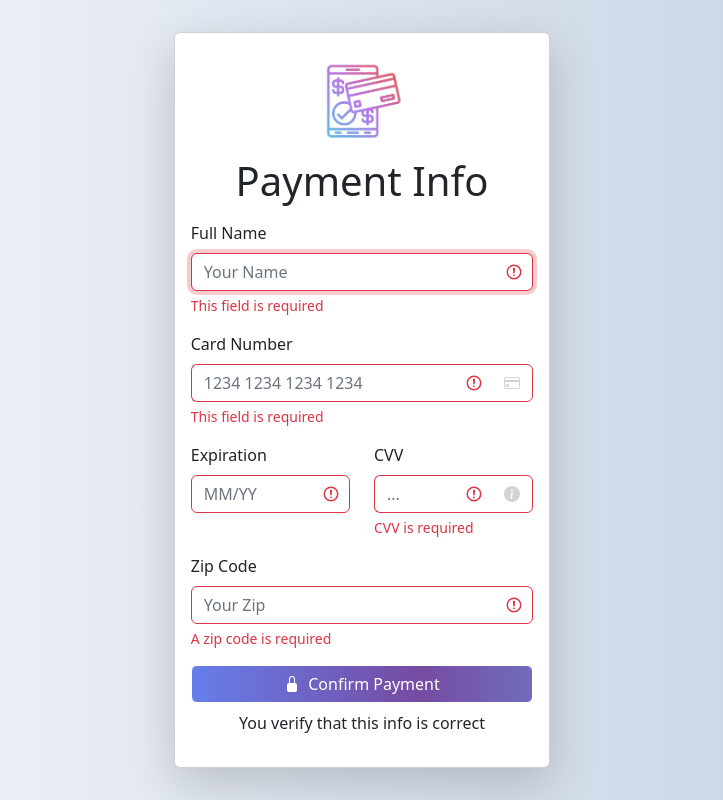
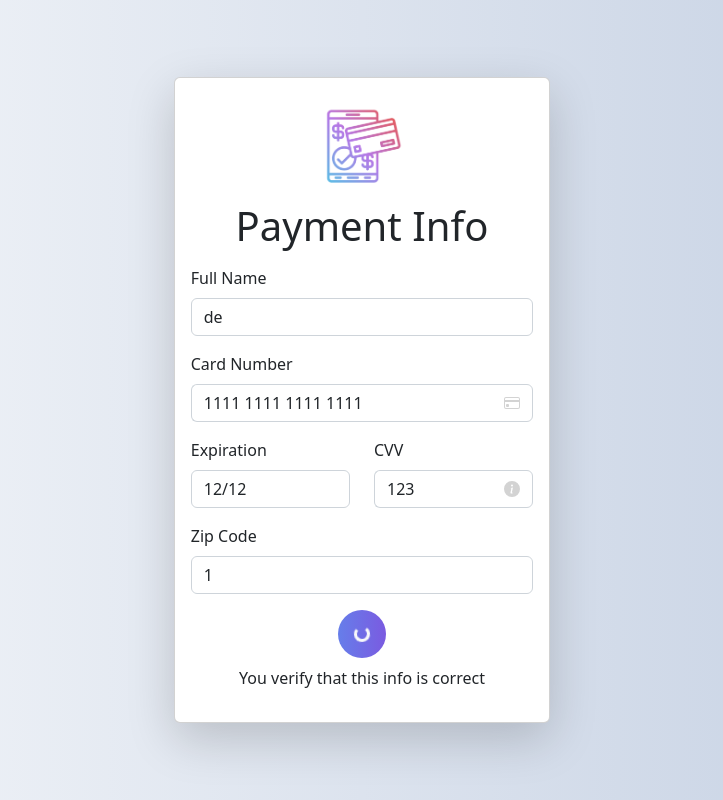
Before and after one commit to ruthtempo/payment-form, a React (Create React App) app: page / in a window 1280 px wide. Both pictures are taken after a click on the button "Confirm Payment". Shown: the whole page, without its empty margins (278-1001 px from the left). Built offline with nearby package versions, Linux system fonts and the light colour scheme.

Commit message:
animation

```diff
--- a/src/components/PaymentForm.tsx
+++ b/src/components/PaymentForm.tsx
@@ -1,5 +1,5 @@
 import { ErrorMessage } from "@hookform/error-message";
-import { useEffect } from "react";
+import { useEffect, useRef, useState } from "react";
 import {
   Button,
   Card,
@@ -8,6 +8,7 @@ import {
   FormControl,
   InputGroup,
   Row,
+  Spinner,
 } from "react-bootstrap";
 import { CreditCard, InfoCircleFill, LockFill } from "react-bootstrap-icons";
 import { useForm } from "react-hook-form";
@@ -23,7 +24,7 @@ type PaymentDetails = {
 };
 
 const formatCardNum = (cardNum: string) => {
-  const arr = cardNum.split("").filter((num) => num !== " ");
+  const arr = cardNum.split("").filter((num) => num.match(/^[0-9]/));
   let final: string = "";
 
   let count = 0;
@@ -55,23 +56,41 @@ export const PaymentForm = () => {
     getFieldState,
     reset,
     watch,
-  } = useForm<PaymentDetails>();
+  } = useForm<PaymentDetails>({
+    defaultValues: {
+      fullName: "de",
+      cardNumber: "1111111111111111",
+      expirationDate: "1212",
+      cvv: 123,
+      zipCode: "1",
+    },
+  });
 
   const onSubmit = (data: PaymentDetails) => {
     console.log(data);
   };
+  const cardNum = watch("cardNumber");
+  const expirDate = watch("expirationDate");
+
+  const buttonRef = useRef<HTMLDivElement>(null);
 
   useEffect(() => {
     if (isSubmitSuccessful) {
+      setIsAnimated(true);
+      const timer = setTimeout(() => {
+        setIsThanks(true);
         reset();
+      }, 3000);
+
+      return () => clearTimeout(timer);
     }
   }, [isSubmitSuccessful]);
 
-  const cardNum = watch("cardNumber");
-  const expirDate = watch("expirationDate");
+  const [isAnimated, setIsAnimated] = useState(false); //is submitting button
+  const [isThanks, setIsThanks] = useState(false);
 
   return (
-    <Card className="my-4 shadow-lg">
+    <Card className="my-4 shadow-lg overflow-hidden">
       <Card.Body className="d-flex flex-column align-items-center">
         <Card.Img src={imageLog} className="w-25" />
         <Card.Title className="text-center mb-3 display-6">
@@ -108,10 +127,7 @@ export const PaymentForm = () => {
                 {...register("cardNumber", {
                   required: "This field is required",
                   setValueAs: formatCardNum,
-                  pattern: {
-                    value: /^[0-9]{4}\s[0-9]{4}\s[0-9]{4}\s[0-9]{4}$/,
-                    message: "Only numbers are allowed",
-                  },
+                  pattern: /^[0-9]{4}\s[0-9]{4}\s[0-9]{4}\s[0-9]{4}$/,
                 })}
                 isInvalid={!!errors.cardNumber}
                 isValid={
@@ -217,19 +233,31 @@ export const PaymentForm = () => {
               name="zipCode"
             />
           </Form.Group>
-
+          <div className="d-flex flex-column align-items-center">
             <Button
               type="submit"
-            className="mb-2 w-100 confirmPaymentButton border-white"
+              className={`confirmPaymentButton mb-2 p-2 border-0 d-flex align-items-center justify-content-center ${
+                isAnimated
+                  ? "rounded-circle roundedButton"
+                  : "rounded-pill w-100"
+              }`}
             >
-            <div className="d-flex align-items-center justify-content-center">
+              {isAnimated ? (
+                <Spinner variant="light" animation="border" size="sm" />
+              ) : (
+                <>
                   <LockFill className="me-2" />
                   Confirm Payment
-            </div>
+                </>
+              )}
             </Button>
             <p className="fw-lighter d-flex justify-content-center">
               You verify that this info is correct
             </p>
+            <div className={`${isThanks ? "thanksMode" : "visually-hidden"}`}>
+              <p>Thank you for your purrrrrchase!</p>
+            </div>
+          </div>
         </Form>
       </Card.Body>
     </Card>
--- a/src/components/paymentForm.css
+++ b/src/components/paymentForm.css
@@ -1,7 +1,6 @@
-.icono{
-    border-color: red;
-}
 
+
+/* animated gradient */
 .confirmPaymentButton:hover{
     background-position: 100% 0%;
     transition: all .4s ease-in-out;
@@ -13,3 +12,26 @@
     transition: all 0.4s ease-in-out;
     background-size: 200% auto;
 }
+
+
+.confirmPaymentButton.roundedButton{
+    background-image: linear-gradient(to right, #667eea, #8E37D7);
+    width:3em;
+    height:3em;
+    transition: width 0.5s ease-in-out;
+}
+
+/* useful for transition to after submit */
+
+
+.thanksMode{
+    background: linear-gradient(to right, #667eea,  #8E37D7);
+    background-size: cover;
+    transition: all 0.5s ease-in-out;
+    width:100%;
+    height:100%;
+    position: absolute;
+    overflow:hidden;
+    bottom:0;
+    z-index:5;
+}
```
Lines whose indentation alone changed are shown as unchanged.
